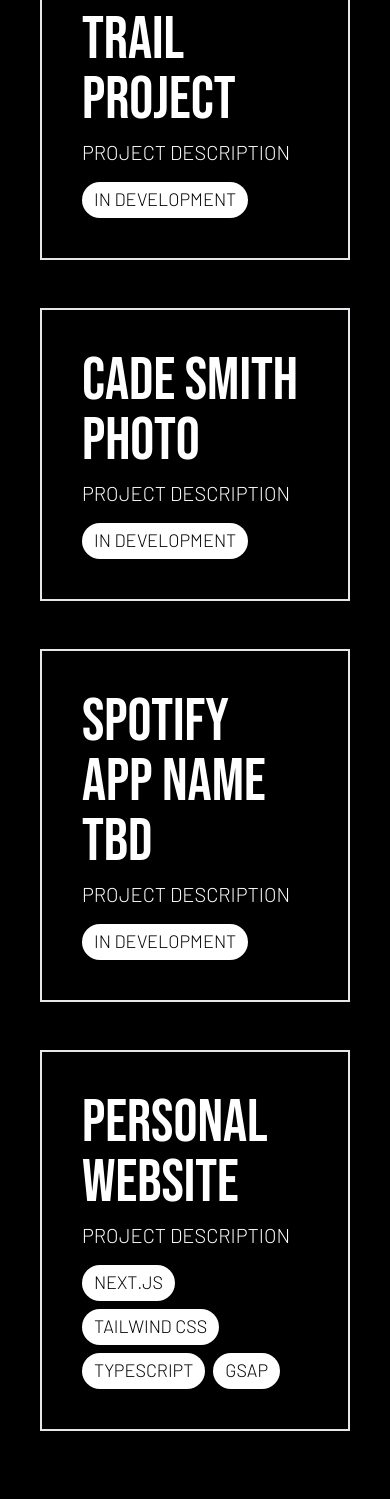
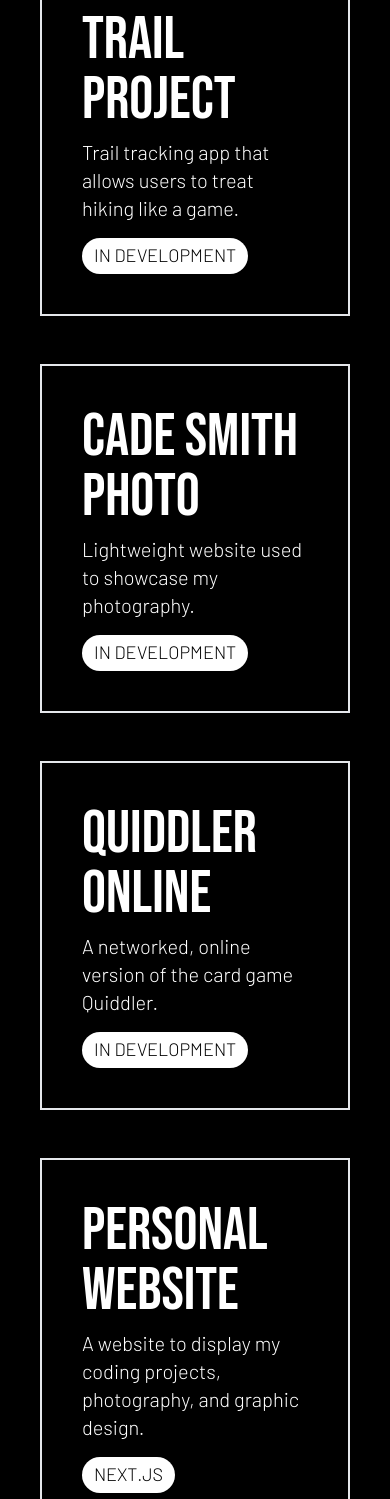
Before and after one commit to cadesmith/PortfolioSite, a Next.js app: page /projects in a window 390 px wide. Shown: the part 341-1840 px from the top of the page. Built offline with nearby package versions, Linux system fonts and the light colour scheme.

Commit message:
art page responsiveness

```diff
--- a/app/art/page.tsx
+++ b/app/art/page.tsx
@@ -11,13 +11,16 @@ export default function Art() {
           <h1 className={`${bebas.className} text-8xl`}>ART</h1>
         </div>
 
-        <div className='flex w-full space-x-14 px-16'>
+        <div className='grid 2xl:flex w-full 2xl:space-x-8 2xl:px-16'>
 
           <ArtTile
             category={'PHOTOGRAPHY'}
             link={'art/photography'}
             image={'/Art/Electrivity.jpg'}
           />
+
+          <div className='h-14'>
+          </div>
 
           <ArtTile
             category={'GRAPHIC DESIGN'}
--- a/app/projects/page.tsx
+++ b/app/projects/page.tsx
@@ -8,21 +8,25 @@ export default function Projects() {
       <div className='mt-0 pb-6 grid'>
         <h1 className={`${bebas.className} text-8xl`}>PROJECTS</h1>
       </div>
-      <div className='sm:w-1/2'>
+      <div className=''>
         <Project
           title={'MARIN TRAIL PROJECT'}
+          description={'Trail tracking app that allows users to treat hiking like a game.'}
           stack={['IN DEVELOPMENT']}
         />
         <Project
           title={'CADE SMITH PHOTO'}
+          description={'Lightweight website used to showcase my photography.'}
           stack={['IN DEVELOPMENT']}
         />
         <Project
-          title={'SPOTIFY APP NAME TBD'}
+          title={'QUIDDLER ONLINE'}
+          description={'A networked, online version of the card game Quiddler.'}
           stack={['IN DEVELOPMENT']}
         />
         <Project
           title={'PERSONAL WEBSITE'}
+          description={'A website to display my coding projects, photography, and graphic design.'}
           stack={['NEXT.JS', 'TAILWIND CSS', 'TYPESCRIPT', 'GSAP']}
         />
       </div>
```
